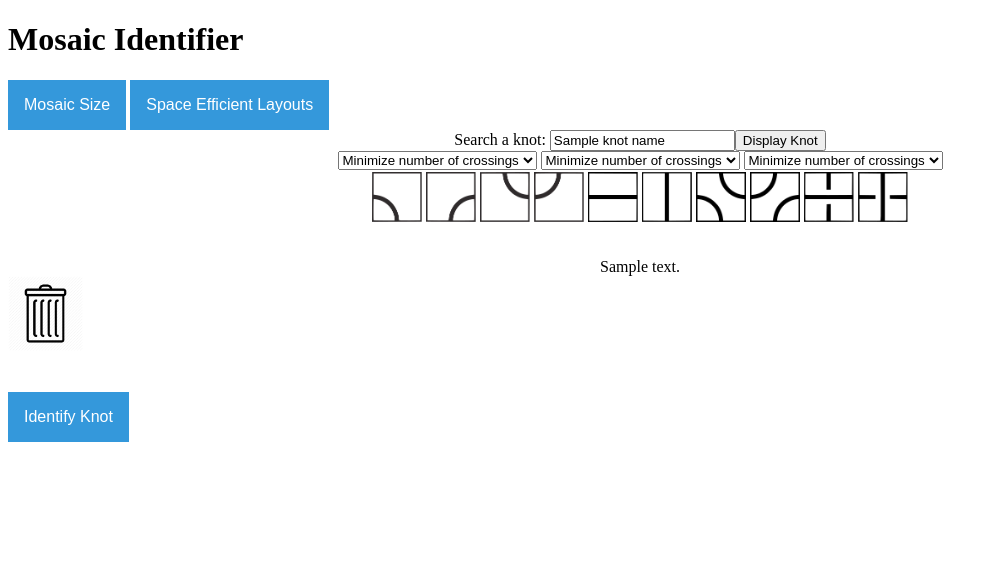
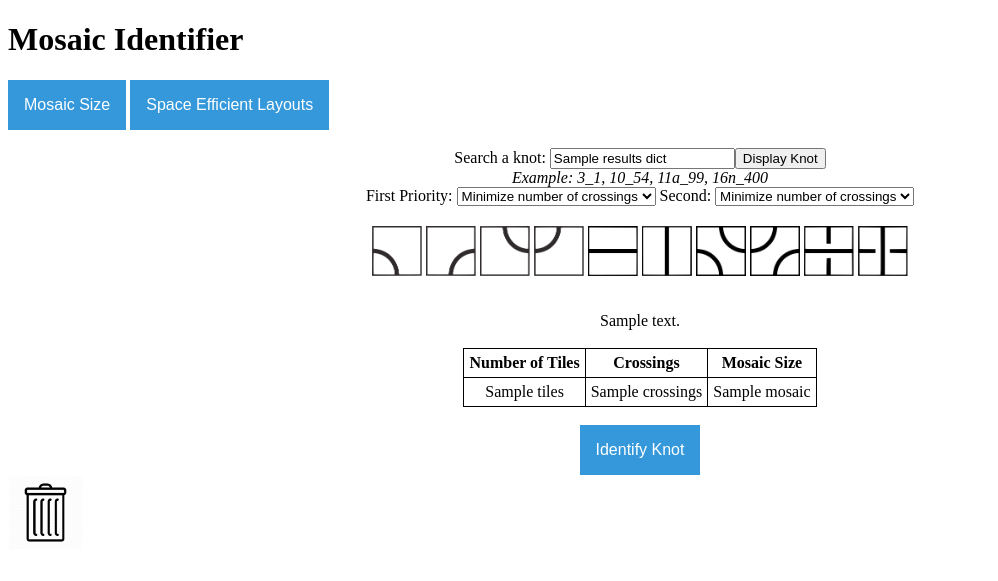
Before and after one commit to amheap/knot-mosaics, a Flask app: template websiteFunctions/flaskApp/templates/webpage1.html in a window 1280 px wide. Shown: the top 581 px of the page, without its empty margins (0-998 px from the left). Run offline with Flask 2, Linux system fonts and the light colour scheme; the template is opened without the code that fills it: most values are stand-ins (such as "Sample title", 1, 10 or a date in 2020).

Commit message:
updating files

```diff
--- a/websiteFunctions/flaskApp/static/css/style.css
+++ b/websiteFunctions/flaskApp/static/css/style.css
@@ -26,8 +26,17 @@ table {
 }
 
 th, td {
-  border: 2px solid #000;
+  border: 1px solid #000;
   padding: 0px;
+}
+
+table.results {
+  border-spacing: 5px;
+}
+
+table.results th, td, tr {
+  padding: 5px;
+  text-align: center;
 }
 
 .tileDisp {
--- a/websiteFunctions/flaskApp/static/js/main.js
+++ b/websiteFunctions/flaskApp/static/js/main.js
@@ -132,10 +132,6 @@ function trashdrop(ev){
       s.id = 'dragged' + i;
       i++
     }
-    //console.log(name);
-    //console.log(s)
-    //console.log(data);
-    //var s=document.getElementById(data).cloneNode(true);
     ev.target.appendChild(s);
     //ev.dataTransfer.clearData();
     delete s
@@ -154,7 +150,6 @@ function trashdrop(ev){
     kid = document.getElementById(parent).children;
     var haskids
     haskids = kid.length;
-    //console.log(kid)
     if (haskids == 2) {
       var tilesource = document.getElementById(parent).children[1].src.toString();
       //var tilesource = "horse_123456";
@@ -176,16 +171,43 @@ function trashdrop(ev){
     }
 
 
-/* old drop event handler
-function drop(ev) {
-  ev.preventDefault();
-  var data=ev.dataTransfer.getData("text/html");
-  var nodeCopy = document.getElementById(data).cloneNode(true);
-  nodeCopy.id = "newId";
-  ev.target.appendChild(nodeCopy);
+
+
+function setOptions() {
+  var val = document.getElementById("sel1").value;
+  var selbox = document.getElementById("sel2");
+  selbox.options.length = 0;
+  if (val == "Crossings") {
+  option1 = document.createElement("option");
+  option1.text = "Minimize mosaic size";
+  option1.value = "Mosaic";
+  option2 = document.createElement("option");
+  option2.text = "Minimize number of tiles";
+  option2.value = "TileNum";
+  selbox.add(option1);
+  selbox.add(option2);
+  }
+  else if (val == "Mosaic") {
+  option1 = document.createElement("option");
+  option1.text = "Minimize number of crossings";
+  option1.value = "Crossings";
+  option2 = document.createElement("option");
+  option2.text = "Minimize number of tiles";
+  option2.value = "TileNum";
+  selbox.add(option1);
+  selbox.add(option2);
+  }
+  else if (val == "TileNum") {
+  option1 = document.createElement("option");
+  option1.text = "Minimize number of crossings";
+  option1.value = "Crossings";
+  option2 = document.createElement("option");
+  option2.text = "Minimize mosiac size";
+  option2.value = "Mosaic";
+  selbox.add(option1);
+  selbox.add(option2);
+  }
 }
-
-*/
 
 
 
--- a/websiteFunctions/flaskApp/templates/webpage1.html
+++ b/websiteFunctions/flaskApp/templates/webpage1.html
@@ -26,26 +26,16 @@
           <a id="size9" value="9"  onclick="tableCreate(9, '0')" >9x9</a>
           <a id="size10" value="10" onclick="tableCreate(10, '0')">10x10</a>
         </div>
-      <!--<select class="dropbtn" onchange="changeFunc()">Mosaic Size
-        <div id="selectBox" class="dropdown-content">
-          <option id="size2" value="2" >2x2</option>
-          <option id="size3" value="3" >3x3</option>
-          <option id="size4" value="4" selected="selected" onclick="tableCreate(4, '0')" >4x4</option>
-          <option id="size5" value="5" >5x5</option>
-          <option id="size6" value="6" >6x6</option>
-          <option id="size7" value="7" >7x7</option>
-          <option id="size8" value="8" >8x8</option>
-          <option id="size9" value="9" >9x9</option>
-          <option id="size10" value="10" >10x10</option>
-        </div>
->
-      </select>-->
     </div>
     <div class="dropdown">
       <button onclick="dropdownFunc2()" class="dropbtn">Space Efficient Layouts</button>
         <div id="chooseKnot" class="dropdown-content">
-          <div id="6x6layouts" style="display:none;">
-            <a id="layout6_1"  onclick="tableCreate(6, '0,2,1,0,0,0,2,0,0,1,0,0,3,0,0,0,1,0,0,3,0,0,0,1,0,0,3,0,0,4,0,0,0,3,4,0')" >6_1</a>
+          <div id="6x6layouts" >
+            <a id="layout5-17"  onclick="tableCreate(5, '0,2,1,0,0,2,0,0,1,0,3,0,0,0,1,0,3,0,0,4,0,0,3,4,0')" >5-17</a>
+            <a id="layout6-22"  onclick="tableCreate(6, '0,2,1,0,0,0,2,0,0,1,0,0,3,0,0,0,1,0,0,3,0,0,0,1,0,0,3,0,0,4,0,0,0,3,4,0')" >6-22</a>
+            <a id="layout6-24"  onclick="tableCreate(6, '0,2,1,0,0,0,2,0,0,1,0,0,3,0,0,0,1,0,2,0,0,0,4,0,3,0,0,4,0,0,0,3,4,0,0,0')" >6-24</a>
+            <a id="layout6-27"  onclick="tableCreate(6, '0,2,1,2,1,0,2,0,0,0,0,1,3,0,0,0,0,4,0,3,0,0,0,1,0,0,3,0,0,4,0,0,0,3,4,0')" >6-27</a>
+            <a id="layout6-32"  onclick="tableCreate(6, '0,2,1,2,1,0,2,0,0,0,0,1,3,0,0,0,0,4,2,0,0,0,0,1,3,0,0,0,0,4,0,3,4,3,4,0')" >6-32</a>
           </div> <!-- 6x6layouts -->
           <div id="7x7layouts">
           <a id="layout7-28"  onclick="tableCreate(7, '0,2,1,0,0,0,0,2,0,0,1,0,0,0,3,0,0,0,1,0,0,0,3,0,0,0,1,0,0,0,3,0,0,0,1,0,0,0,3,0,0,4,0,0,0,0,3,4,0')" >7-27</a>
@@ -56,27 +46,37 @@
           </div> <!-- 7x7layouts -->
         </div>
     </div>
+</br>
+</br>
     <div align="center">
-     <form action="/" method="post">
-     Search a knot:  <input type="search" name="knotSearch" {% if knotName %}value="{{ knotName }}" {% endif %}><input type="submit" value="Display Knot"><br>
-       <select name="minOpt1">
+     <form autocomplete="off" action="/" method="post">
+     Search a knot:  <input type="search" name="knotSearch" placeholder="3_1" {% if resultsDict %}value="{{ resultsDict['name'] }}" {% endif %}><input type="submit" value="Display Knot"><br>
+<em>Example: 3_1, 10_54, 11a_99, 16n_400</em><br>
+       First Priority: <select name="minOpt1" id="sel1" onchange="setOptions()">
+       {% if resultsDict %}
+          <option value="Crossings" {% if resultsDict['min1'] != "Crossings" %}selected="selected"{% endif%}>Minimize number of crossings</option>
+           <option value="Mosaic" {% if resultsDict['min1'] == "Mosaic" %}selected="selected"{% endif%}>Minimize mosaic</option>
+           <option value="TileNum" {% if resultsDict['min1'] == "TileNum" %}selected="selected"{% endif%}>Minimize number of tiles</option>
+         </select>
+         Second: <select name="minOpt2" id="sel2">
+           <option value="Crossings" {% if resultsDict['min2'] == "Crossings" %}selected="selected"{% endif%}">Minimize number of crossings</option>
+           <option value="Mosaic" {% if resultsDict['min2'] == "Mosaic" %}selected="selected"{% endif%}>Minimize mosaic</option>
+           <option value="TileNum" {% if resultsDict['min2'] == "TileNum" %}selected="selected"{% endif%}>Minimize number of tiles</option>
+       {% else %}
        <option value="Crossings" selected="selected">Minimize number of crossings</option>
-       <option value="Mosaic" >Minimize mosaic number</option>
-       <option value="TileNum">Minimum Tile Number</option>
+       <option value="Mosaic" >Minimize mosaic</option>
+       <option value="TileNum">Minimize number of tiles</option>
        </select>
-       <select name="minOpt2">
-       <option value="Crossings" selected="selected">Minimize number of crossings</option>
-       <option value="Mosaic">Minimize mosaic number</option>
-       <option value="TileNum">Minimum Tile Number</option>
-       </select>
-       <select name="minOpt3">
-       <option value="Crossings" selected="selected">Minimize number of crossings</option>
-       <option value="Mosaic" >Minimize mosaic number</option>
-       <option value="TileNum">Minimum Tile Number</option>
+       Second: <select name="minOpt2" id="sel2">
+       <option value="Crossings" >Minimize number of crossings</option>
+       <option value="Mosaic" selected="selected">Minimize mosaic number</option>
+       <option value="TileNum">Minimize number of tiles</option>
+       {% endif %}
        </select>
      </form>
    </div>
 
+</br>
     <table align="center" border="0">
       <tr>
         <td class="tileDisp"><div id=T1 ><img class="mosaicImage" id="drag1"  src="{{url_for('static', filename='pictures/T_1.PNG')}}"  draggable="true" ondragover="allowDrop(event)" ondragstart="drag(event)"  width="50px" height="50px" ></div></td>
@@ -112,15 +112,36 @@
 {% endif %}
 </div>
 
+</br>
 
-    <div id="trash" draggable="false" class="trash" ondrop="trashdrop(event)" ondragover="allowDrop(event)"><img src="{{url_for('static', filename='pictures/trash.PNG')}}" width="75" height="75"></div>
+{% if resultsDict %}
+<div align="center">
+<table class="results">
+<tr>
+  <th>Number of Tiles</th>
+  <th>Crossings</th>
+  <th>Mosaic Size</th>
+</tr>
+<tr>
+  <td>{{ resultsDict['tiles'] }}</td>
+  <td>{{ resultsDict['crossings'] }}</td>
+  <td>{{ resultsDict['mosaic'] }}</td>
+</tr>
+</table>
+</div>
+{% endif %}
+</br>
+<div align="center">
+
+     <form action="/" method="post">
+     <input type="hidden" id="flaskVector" name="vector" value={% if matrix %}'{{ matrix }}'{% else %}'0'{% endif %}></input>
+     <input type="submit" name="vector2Flask" class="dropbtn" value="Identify Knot"></input>
+     </form>
+</div>
+
+    <div><id="trash" draggable="false" class="trash" ondrop="trashdrop(event)" ondragover="allowDrop(event)"><img src="{{url_for('static', filename='pictures/trash.PNG')}}" width="75" height="75"></div>
 
 <p><p>
-       <form action="/" method="post">
-       <input type="hidden" id="flaskVector" name="vector" value={% if matrix %}'{{ matrix }}'{% else %}'0'{% endif %}></input>
-       <input type="submit" name="vector2Flask" class="dropbtn" value="Identify Knot"></input>
-      </form>
-
 
   </body>
 </html>
```
Also changed, not shown: websiteFunctions/flaskApp/simple.py (+55 -13 lines), websiteFunctions/flaskApp/allKnots.csv (added), 1 other file.
